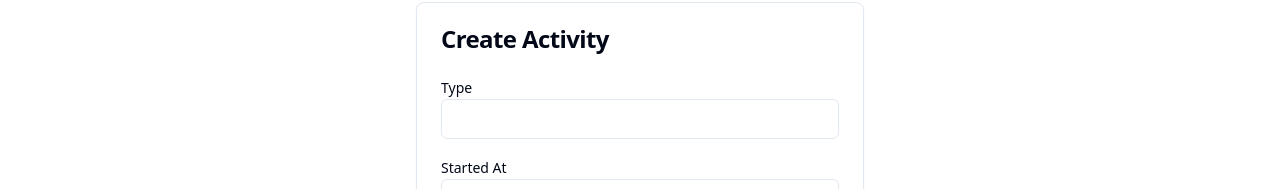
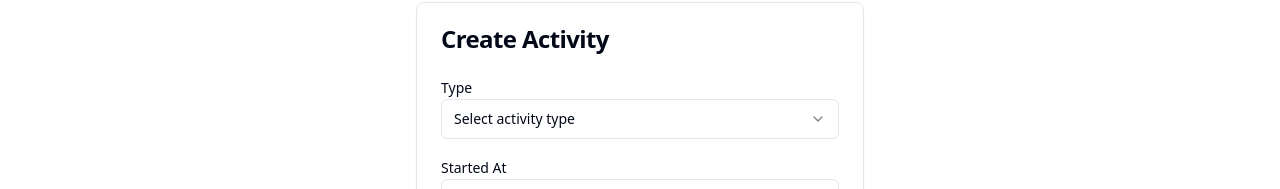
Before and after one commit to GPT-Engineer-App-Dev/simple-seed-app, a React (Vite) app: page /create-activity in a window 1280 px wide. Shown: the part 94-283 px from the top of the page. Built offline with nearby package versions, Linux system fonts and the light colour scheme.

Commit message:
Updated CreateActivity component to replace the "type" input field with a dropdown menu using the Select component from shadcn. Predefined a list of activity types and ensured the selected value is correctly submitted with the form data.

```diff
--- a/src/pages/CreateActivity.jsx
+++ b/src/pages/CreateActivity.jsx
@@ -4,9 +4,12 @@ import { Button } from "@/components/ui/button";
 import { Input } from "@/components/ui/input";
 import { Label } from "@/components/ui/label";
 import { Card, CardContent, CardHeader, CardTitle } from "@/components/ui/card";
+import { Select, SelectContent, SelectItem, SelectTrigger, SelectValue } from "@/components/ui/select";
+
+const activityTypes = ["Running", "Cycling", "Swimming", "Hiking", "Walking"];
 
 const CreateActivity = () => {
-  const { register, handleSubmit, reset } = useForm();
+  const { register, handleSubmit, reset, setValue } = useForm();
   const { mutate: addActivity, isLoading, error } = useAddActivity();
 
   const onSubmit = (data) => {
@@ -26,7 +29,18 @@ const CreateActivity = () => {
         <form onSubmit={handleSubmit(onSubmit)} className="space-y-4">
           <div>
             <Label htmlFor="type">Type</Label>
-            <Input id="type" {...register("type", { required: true })} />
+            <Select onValueChange={(value) => setValue("type", value)}>
+              <SelectTrigger id="type">
+                <SelectValue placeholder="Select activity type" />
+              </SelectTrigger>
+              <SelectContent>
+                {activityTypes.map((type) => (
+                  <SelectItem key={type} value={type}>
+                    {type}
+                  </SelectItem>
+                ))}
+              </SelectContent>
+            </Select>
           </div>
           <div>
             <Label htmlFor="started_at">Started At</Label>
```
